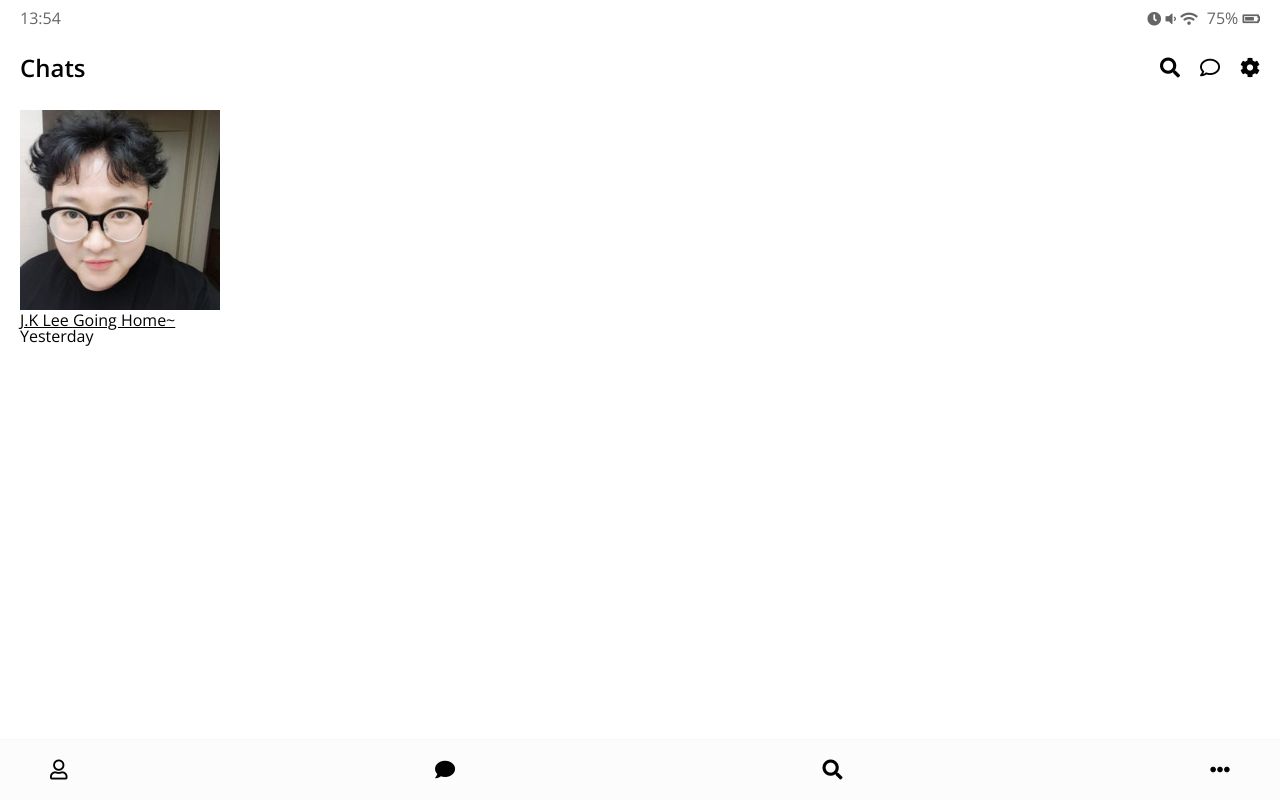
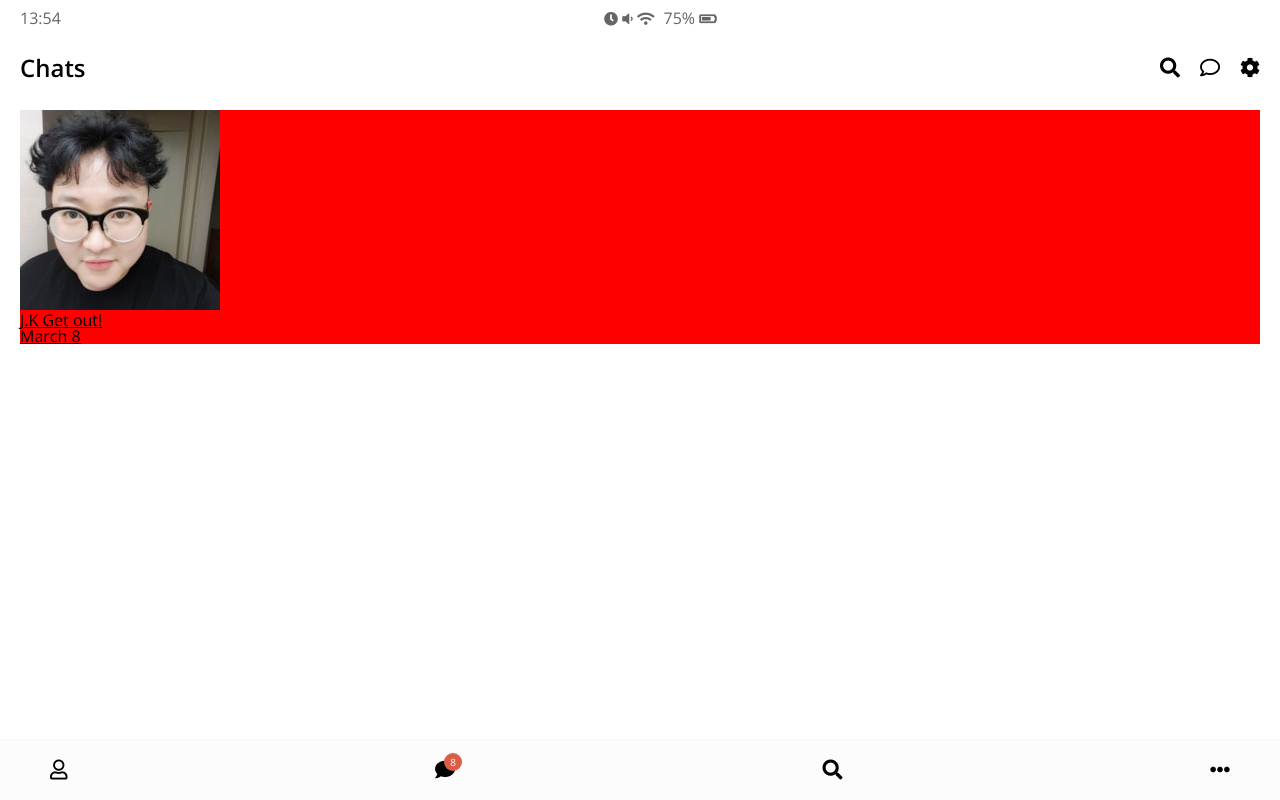
Before and after one commit to mark2eemk/kakao-clone-ver2.0, a plain HTML site: page index.html in a window 1280 px wide. Drawn offline with nearby package versions, Linux system fonts and the light colour scheme.

Commit message:
css0409_2

```diff
--- /dev/null
+++ b/css/friend.css
@@ -0,0 +1,3 @@
+.friend {
+    background-color: red;
+}
--- a/css/nav-bar.css
+++ b/css/nav-bar.css
@@ -16,3 +16,23 @@
 .nav i {
     font-size: 20px;
 }
+
+.nav .nav_list-link {
+    position: relative;
+}
+
+.nav .nav_badge {
+    position: absolute;
+    top: -7px;
+    right: -7px;
+    font-size: 10px;
+    color: white;
+    background-color: #dc5d46;
+    width: 18px;
+    height: 18px;
+    display: flex;
+    justify-content: center;
+    align-items: center;
+    border-radius: 50%;
+
+}
--- a/css/styles.css
+++ b/css/styles.css
@@ -3,6 +3,7 @@
 @import "status-bar.css";
 @import "header.css";
 @import "nav-bar.css";
+@import "friend.css";
 
 * {
     box-sizing: border-box;
--- a/index.html
+++ b/index.html
@@ -23,6 +23,7 @@
             <span class="status-bar_battery-level">75%</span>
             <i class="fas fa-battery-three-quarters"></i>
         </div>
+        <div class="status-bar_column"></div>
     </div>
     <header class="header">
         <div class="header_header-column">
@@ -44,25 +45,27 @@
         <ul class="chats_list">
             <li class="chats_chat">
                 <a href="chat.html">
-                    <div class="chat_column">
-                        <div class="chat_content">
-                            <img class="chat_avartar g-avartar" src="image/jk.jpeg" />
+            <li class="chat_chat friend friend">
+                <div class="friend_column">
+                    <img src="image/jk.jpeg" class="g-avartar friends_avartar">
                     <div class="friend_content">
-                                <span class="chat_username">
-                                    J.K Lee
+                        <span class="friend_name">
+                            J.K
                         </span>
-                                <span class="chat_preview">
-                                    Going Home~
+                        <span class="friend_bottom-text">
+                            Get out!
                         </span>
                     </div>
                 </div>
-                    </div>
-                </a>
-                <div class="chat_column">
+                <div class="friend_column">
+                    <div class="friend_now-listening">
                         <span class="chat_timestamp">
-                        Yesterday
+                            March 8
                         </span>
                     </div>
+                </div>
+            </li>
+            </a>
             </li>
         </ul>
     </main>
@@ -73,7 +76,10 @@
                     class="nav_list-link"><i class="far fa-user"></i></a></li>
             <li class="nav_list-item"><a
                     href="/Users/2minkun/Documents/GitHub/kakao%20clone%20ver2.0/kakao-clone-ver2.0/index.html"
-                    class="nav_list-link"><i class="fas fa-comment"></i></a>
+                    class="nav_list-link">
+                    <div class="nav_badge">8</div>
+                    <i class="fas fa-comment"></i>
+                </a>
             </li>
             <li class="nav_list-item"><a
                     href="/Users/2minkun/Documents/GitHub/kakao%20clone%20ver2.0/kakao-clone-ver2.0/find.html"
```
Lines whose indentation alone changed are shown as unchanged.
